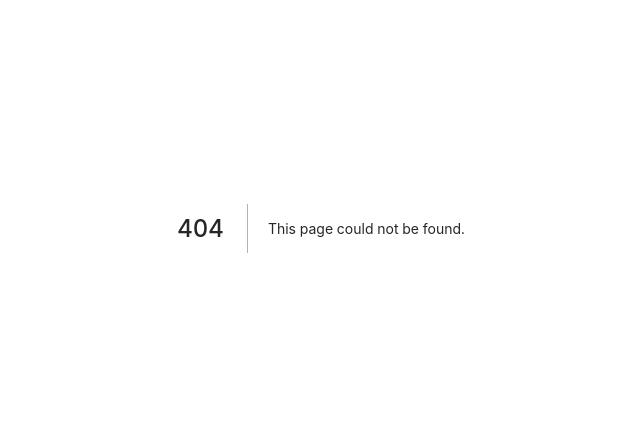
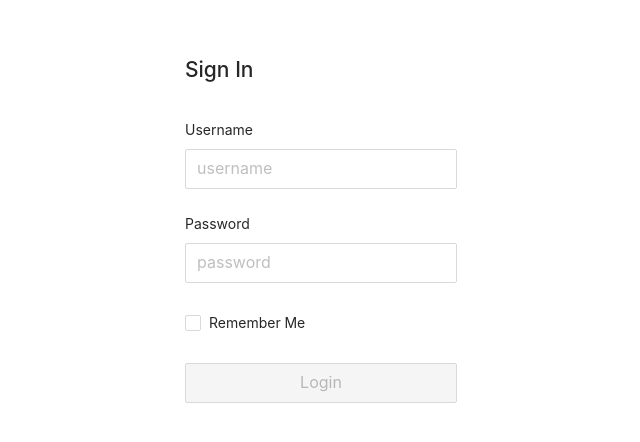
Before and after one commit to abul2285/hello-testing-library, a Next.js app: page /signin in a window 1280 px wide. Before the commit this address had no page. Shown: the part 172-614 px from the top of the page, without its empty margins (319-959 px from the left). Built offline with nearby package versions, Linux system fonts and the light colour scheme.

Commit message:
feat: added signIn page and test it submit button

```diff
--- /dev/null
+++ b/pages/signin.tsx
@@ -0,0 +1,48 @@
+import { Button, Checkbox, Form, Input } from 'antd';
+import React, { useState } from 'react';
+import Container from '../components/Container/Container';
+
+const SignIn = () => {
+  const [user, setUser] = useState({ username: '', password: '' });
+  return (
+    <Container>
+      <Form layout='vertical' data-testid='form'>
+        <h2>Sign In</h2>
+        <br />
+        <Form.Item label='Username' name='username'>
+          <Input
+            size='large'
+            placeholder='username'
+            value={user.username}
+            onChange={(event) =>
+              setUser({ ...user, username: event.target.value })
+            }
+          />
+        </Form.Item>
+        <Form.Item label='Password' name='password'>
+          <Input
+            size='large'
+            placeholder='password'
+            value={user.password}
+            onChange={(event) =>
+              setUser({ ...user, password: event.target.value })
+            }
+          />
+        </Form.Item>
+        <Form.Item name='rememberMe'>
+          <Checkbox>Remember Me</Checkbox>
+        </Form.Item>
+        <Button
+          type='primary'
+          block
+          htmlType='submit'
+          size='large'
+          disabled={!user.username || !user.password}>
+          Login
+        </Button>
+      </Form>
+    </Container>
+  );
+};
+
+export default SignIn;
```
Also changed, not shown: 1 other file (tests, documents, lock files or other folders).
